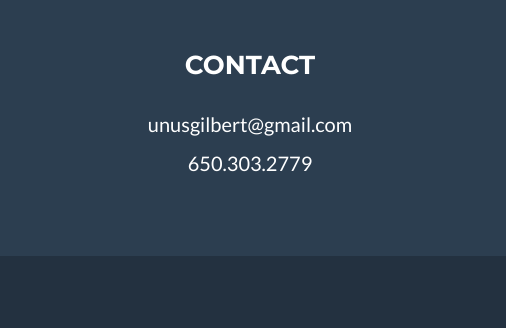
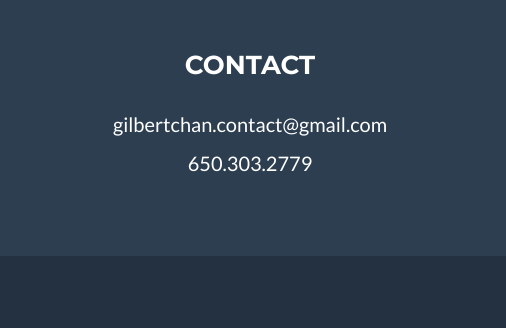
Before and after one commit to gchan5/gchan5.github.io, a plain HTML site: page index.html in a window 1280 px wide. Shown: the part 2641-2969 px from the top of the page, 0-506 px from the left. Drawn offline with nearby package versions, Linux system fonts and the light colour scheme.

Commit message:
Change contact email

```diff
--- a/index.html
+++ b/index.html
@@ -225,7 +225,7 @@
                 <div class="row">
                     <div class="footer-col col-md-4">
                         <h3>Contact</h3>
-                        <p>unusgilbert@gmail.com</p>
+                        <p>gilbertchan.contact@gmail.com</p>
                         <p>650.303.2779</p>
                     </div>
                     <div class="footer-col col-md-4">
```
